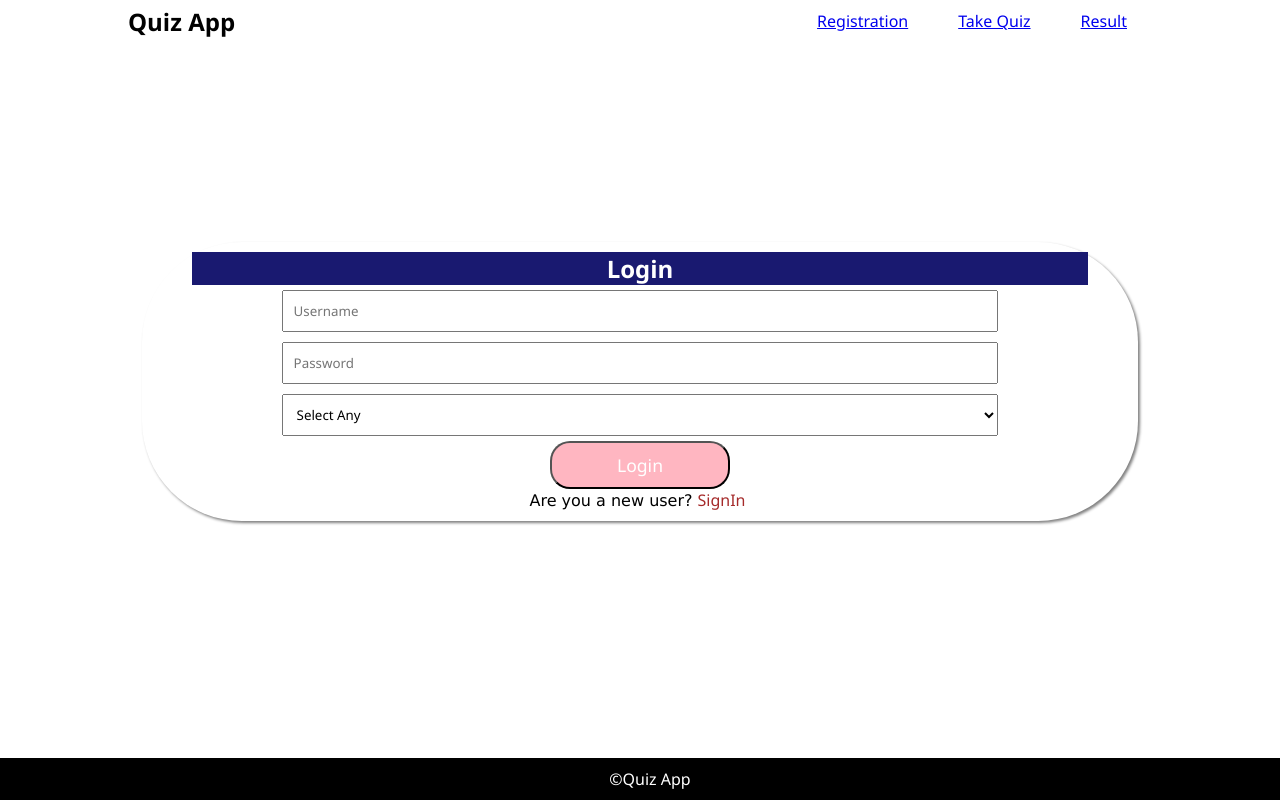
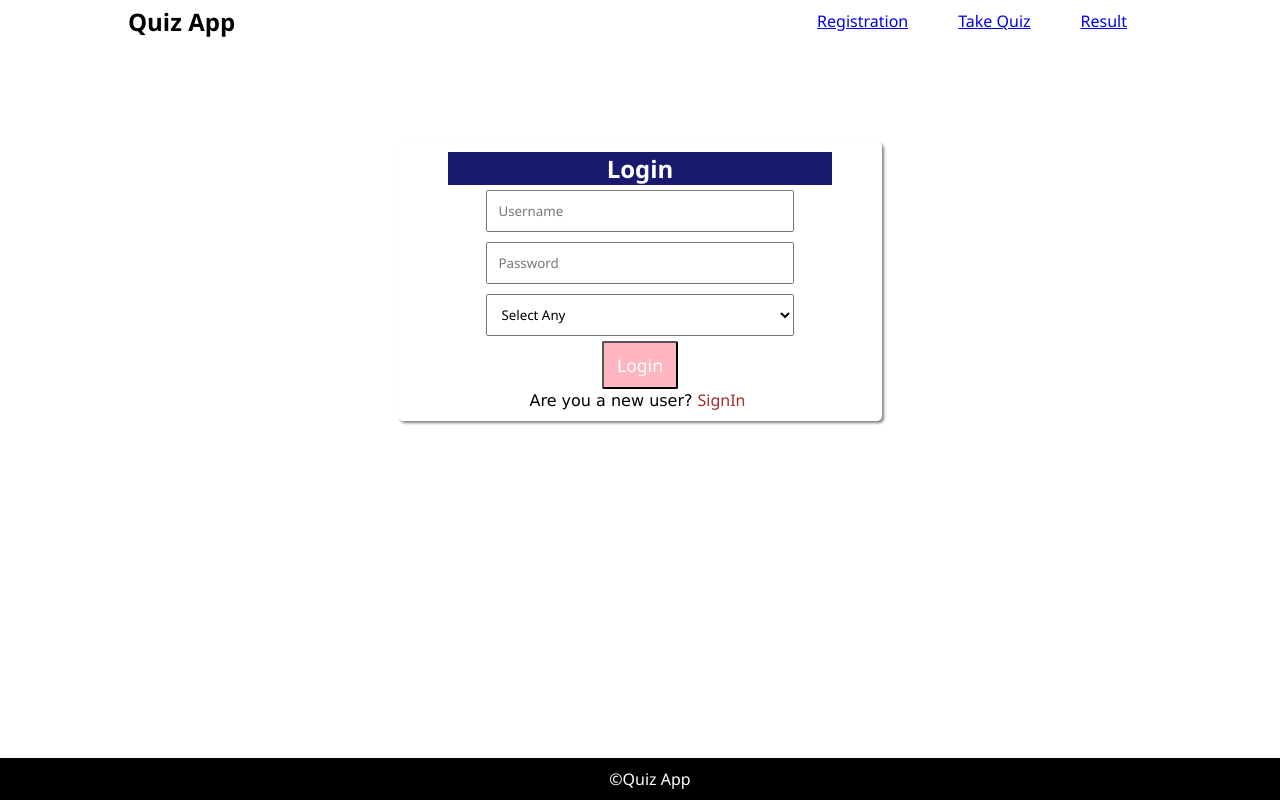
Before and after one commit to Chinmaygupta54/Quiz, a React (Create React App) app: page / in a window 1280 px wide. Built offline with nearby package versions, Linux system fonts and the light colour scheme.

Commit message:
Revert "login"
This reverts commit 652315849331fa23b5b58e5dcce74697d05f749d.

```diff
--- a/src/component/loginForm/style.css
+++ b/src/component/loginForm/style.css
@@ -5,9 +5,9 @@ font-family: 'Segoe UI', Tahoma, Geneva, Verdana, sans-serif;
 }
 form{
     border: 2px;
-    width : 70%;
-    margin : 200px auto;
-    border-radius: 100px;
+    width : 30%;
+    margin : 100px auto;
+    border-radius: 5px;
     text-align: center;
     box-shadow: 2px 2px 3px grey;
     padding: 10px 50px;
@@ -36,7 +36,7 @@ form h2{
 form input[type=submit]{
     width: 20%;
     margin: auto;
-    border-radius: 20px;
+    border-radius: 2px;
     display: block;
     font-size: 1.1rem;
     justify-content: center;
```
